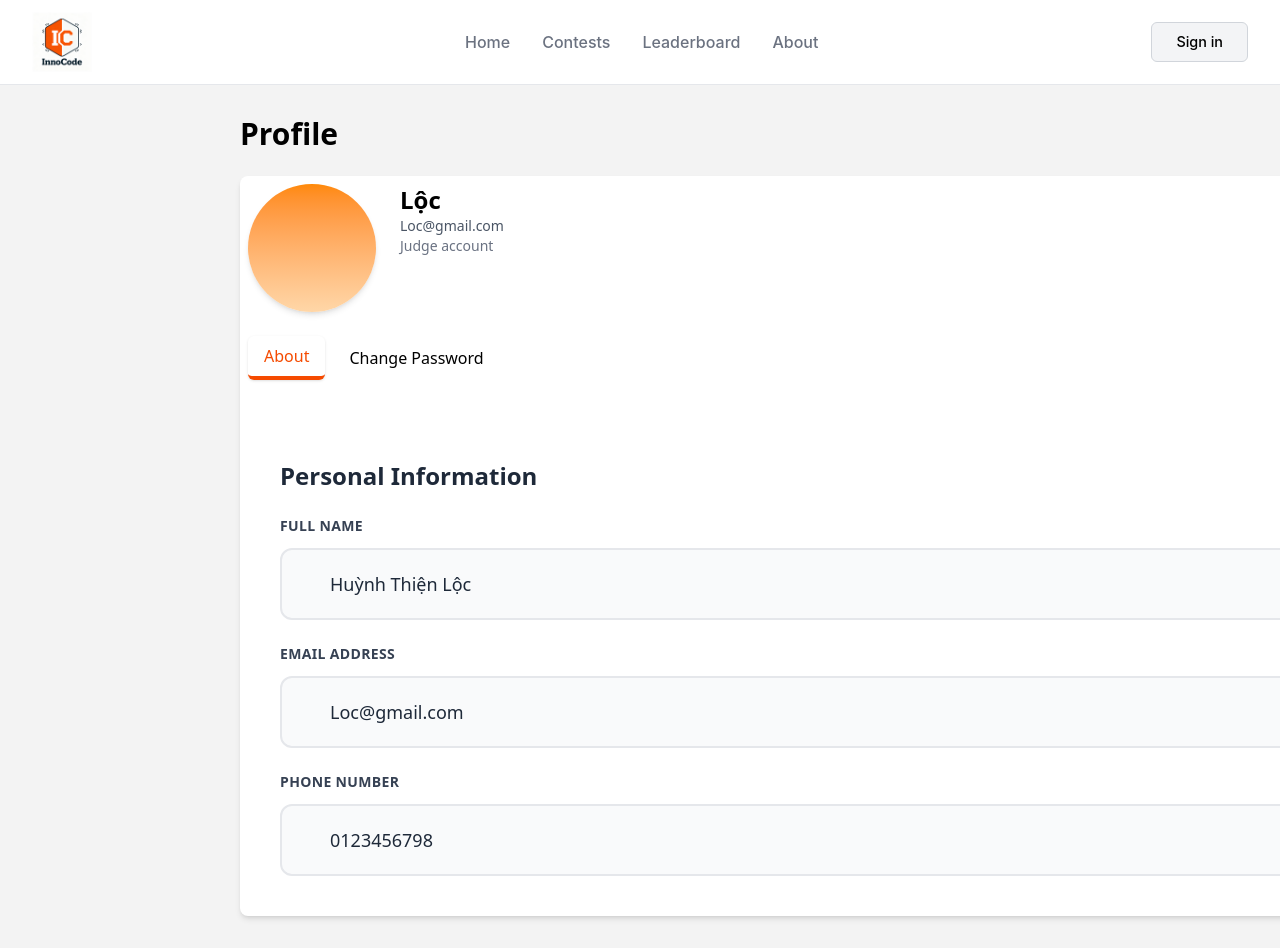
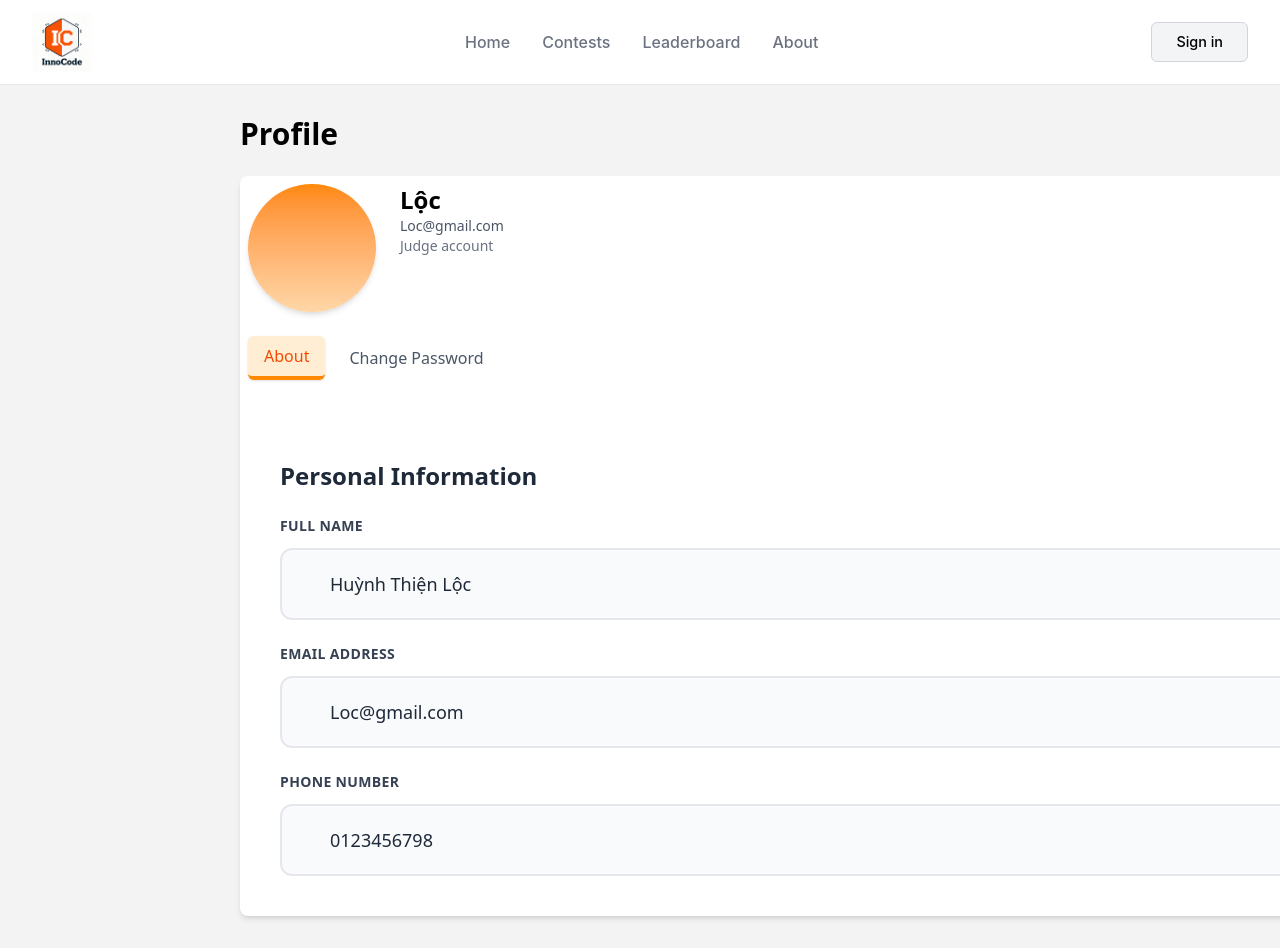
Before and after one commit to hthaitai/innocode-fe, a React (Vite) app in the folder innocode/: page /profile in a window 1280 px wide. Shown: the top 948 px of the page. Built offline with nearby package versions, Linux system fonts and the light colour scheme; some icons are missing.

Commit message:
update base code

```diff
--- a/innocode/src/components/TabNavigation.jsx
+++ b/innocode/src/components/TabNavigation.jsx
@@ -7,22 +7,18 @@ import React from 'react';
  * @param {string} props.activeTab - ID của tab đang active
  * @param {Function} props.onTabChange - Callback function khi tab thay đổi
  * @param {string} props.className - CSS classes bổ sung cho container
- * @param {string} props.activeColor - Màu cho tab active (default: 'orange')
- * @param {string} props.hoverColor - Màu hover cho tab inactive (default: 'gray')
  */
 export default function TabNavigation({
   tabs = [],
   activeTab,
   onTabChange,
   className = '',
-  activeColor = 'orange',
-  hoverColor = 'gray'
 }) {
   const getActiveClasses = (isActive) => {
     if (isActive) {
-      return `bg-${activeColor}-100 text-${activeColor}-600 border-b-4 border-${activeColor}-400 shadow`;
+      return `bg-orange-100 text-orange-600 border-b-4 border-orange-400 shadow`;
     }
-    return `hover:bg-${hoverColor}-100`;
+    return `hover:bg-gray-100 text-gray-600`;
   };
 
   return (
--- a/innocode/src/pages/ContestDetail.jsx
+++ b/innocode/src/pages/ContestDetail.jsx
@@ -50,7 +50,7 @@ const ContestDetail = () => {
 
             {/* RIGHT */}
             <div className="flex flex-col gap-4 w-[320px]">
-              <CountdownTimer targetDate="2025-10-11T10:00:00+07:00" />
+              <CountdownTimer targetDate="2025-10-12T10:00:00+07:00" />
               <div className="bg-gray-500 h-[280px]"></div>
             </div>
           </div>
```
